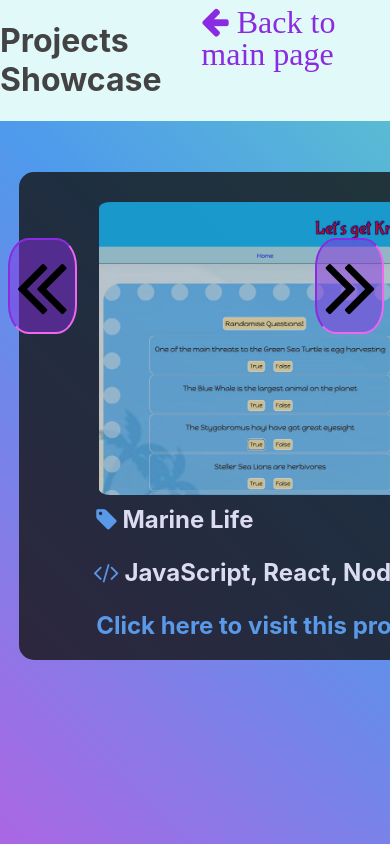
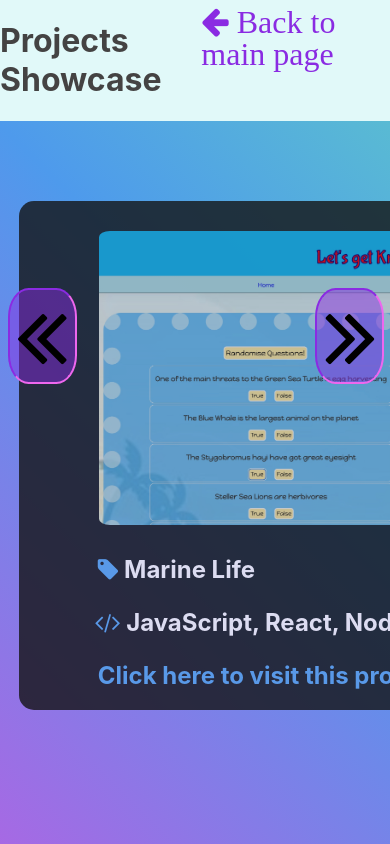
Before and after one commit to Laufley/old_portfolio, a React (Create React App) app: page /Projects in a window 390 px wide. Built offline with nearby package versions, Linux system fonts and the light colour scheme; a web font is replaced by a local one.

Commit message:
carousel even better media queries

```diff
--- a/src/Components/Carousel.css
+++ b/src/Components/Carousel.css
@@ -6,6 +6,7 @@
     overflow: hidden;
     width: 100%;
     scroll-behavior: smooth;
+    margin-top: 50px;
 }
 
 #first-item {
@@ -21,6 +22,7 @@
     display: flex;
     grid-area: second-item;
     grid-column: 2/2;
+    margin-left: 55px;
     cursor: default;
     pointer-events: none;
 
@@ -63,7 +65,7 @@
 
 #button-next {
     right: 0;
-    margin-right: 2%;
+    margin-right: 20%;
     padding-left: 2%;
     padding-right: 1.5%;
 }
--- a/src/Components/Project.css
+++ b/src/Components/Project.css
@@ -3,20 +3,20 @@
     flex-direction: column;
     align-items: center;
     justify-content: center;
-    width: 40rem;
+    width: 50rem;
     background-color: #131313c9;
     padding-top: 30px;
     padding-bottom: 10px;
     padding-left: 2rem;
     padding-right: 2rem;
     border-radius: 15px;
-    margin-top: 5%;
+    margin-top: 2%;
 }
 
 
 #details {
     display: grid;
-    margin-top: 10px;
+    margin-top: 20px;
     margin-bottom: 10px;
     font-weight: bold;
     font-size: 1.5rem;
@@ -76,3 +76,31 @@
     margin-left: 2px;
     text-decoration: none;
 }
+
+
+@media only screen and (max-width: 768px) {
+    #wrapper {
+        display: flex;
+        flex-direction: column;
+        align-items: center;
+        justify-content: center;
+        width: 40.2rem;
+        background-color: #131313c9;
+        padding-top: 30px;
+        padding-bottom: 10px;
+        padding-left: 2rem;
+        padding-right: 2rem;
+        border-radius: 15px;
+        margin-top: 2%;
+    }
+}
+
+@media only screen and (max-width: 768px) {
+    #details {
+        display: grid;
+        margin-top: 30px;
+        margin-bottom: 10px;
+        font-weight: bold;
+        font-size: 1.5rem;
+    }
+}
```
